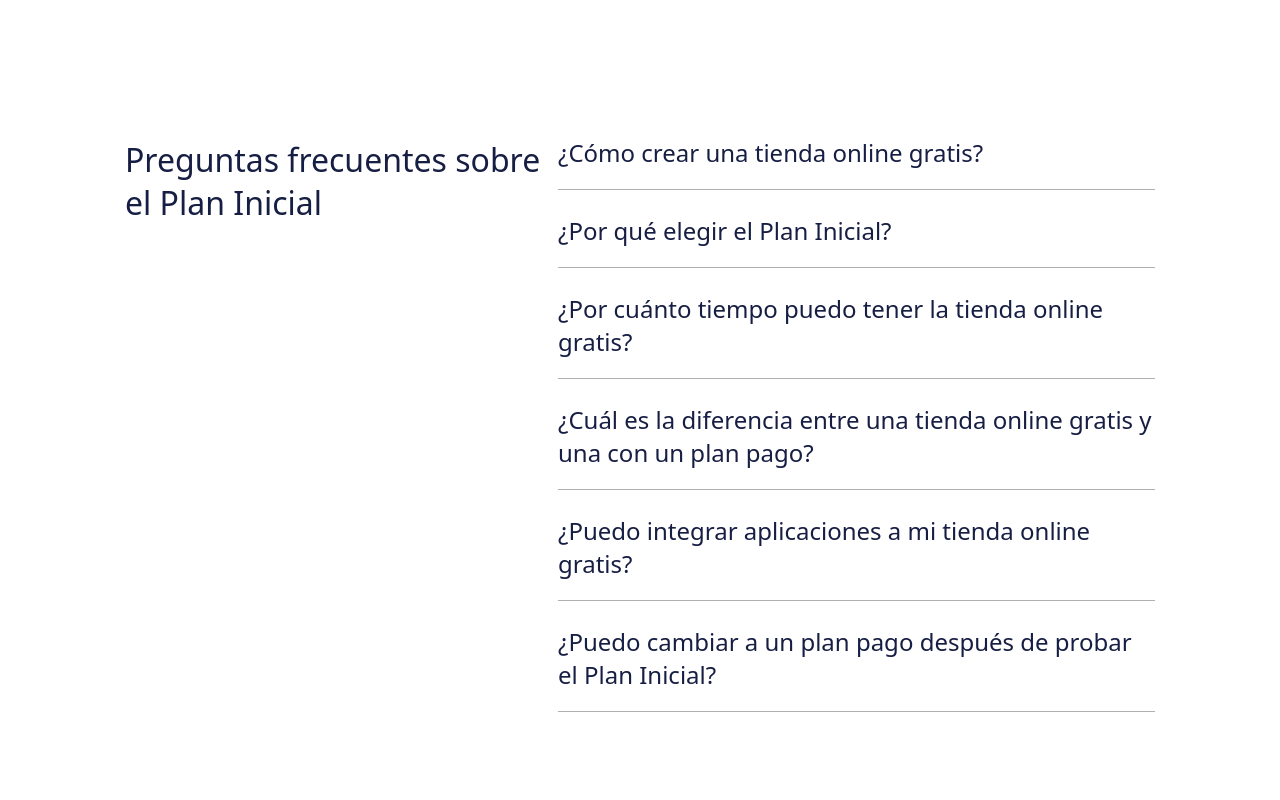
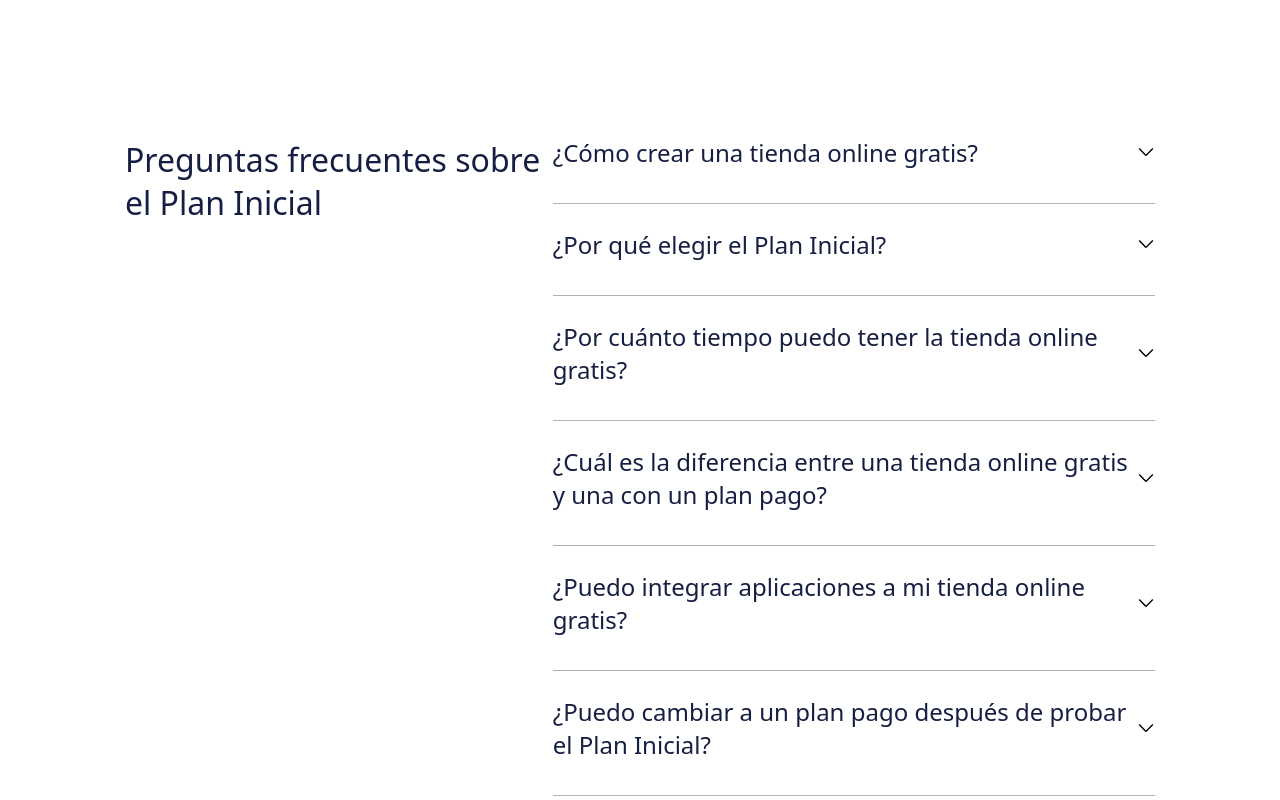
Before and after one commit to felipeamelong/P-gina-Tienda-Nube---Felipe-Amelong, a plain HTML site: page index.html in a window 1280 px wide. Shown: the part 4160-4960 px from the top of the page. Drawn offline with Linux system fonts and the light colour scheme.

Commit message:
Agrego svg en sec8

```diff
--- a/index.html
+++ b/index.html
@@ -130,12 +130,30 @@
         <div class="contenedor-row" id="contenedor-preguntas">
             <h2 id="subtitulo-preguntas">Preguntas frecuentes sobre el Plan Inicial</h2>
             <section>
-                <h3 class="lista-preguntas">¿Cómo crear una tienda online gratis?</h3>
-                <h3 class="lista-preguntas">¿Por qué elegir el Plan Inicial?</h3>
-                <h3 class="lista-preguntas">¿Por cuánto tiempo puedo tener la tienda online gratis?</h3>
-                <h3 class="lista-preguntas">¿Cuál es la diferencia entre una tienda online gratis y una con un plan pago?</h3>
-                <h3 class="lista-preguntas">¿Puedo integrar aplicaciones a mi tienda online gratis?</h3>
-                <h3 class="lista-preguntas">¿Puedo cambiar a un plan pago después de probar el Plan Inicial?</h3>
+                <div class="lista-preguntas">
+                    <h3>¿Cómo crear una tienda online gratis?</h3>
+                    <svg xmlns="http://www.w3.org/2000/svg" viewBox="0 0 16 16"><path d="M8 10.18 2.39 4.52l-.89.87 5.59 5.71a1.18 1.18 0 0 0 .86.39 1.13 1.13 0 0 0 .85-.39l5.7-5.7-.88-.89z"></path></svg>
+                </div>
+                <div class="lista-preguntas">
+                    <h3>¿Por qué elegir el Plan Inicial?</h3>
+                    <svg xmlns="http://www.w3.org/2000/svg" viewBox="0 0 16 16"><path d="M8 10.18 2.39 4.52l-.89.87 5.59 5.71a1.18 1.18 0 0 0 .86.39 1.13 1.13 0 0 0 .85-.39l5.7-5.7-.88-.89z"></path></svg>
+                </div>
+                <div class="lista-preguntas">
+                    <h3>¿Por cuánto tiempo puedo tener la tienda online gratis?</h3>
+                    <svg xmlns="http://www.w3.org/2000/svg" viewBox="0 0 16 16"><path d="M8 10.18 2.39 4.52l-.89.87 5.59 5.71a1.18 1.18 0 0 0 .86.39 1.13 1.13 0 0 0 .85-.39l5.7-5.7-.88-.89z"></path></svg>
+                </div>
+                <div class="lista-preguntas">
+                    <h3>¿Cuál es la diferencia entre una tienda online gratis y una con un plan pago?</h3>
+                    <svg xmlns="http://www.w3.org/2000/svg" viewBox="0 0 16 16"><path d="M8 10.18 2.39 4.52l-.89.87 5.59 5.71a1.18 1.18 0 0 0 .86.39 1.13 1.13 0 0 0 .85-.39l5.7-5.7-.88-.89z"></path></svg>
+                </div>
+                <div class="lista-preguntas">
+                    <h3>¿Puedo integrar aplicaciones a mi tienda online gratis?</h3>
+                    <svg xmlns="http://www.w3.org/2000/svg" viewBox="0 0 16 16"><path d="M8 10.18 2.39 4.52l-.89.87 5.59 5.71a1.18 1.18 0 0 0 .86.39 1.13 1.13 0 0 0 .85-.39l5.7-5.7-.88-.89z"></path></svg>
+                </div>
+                <div class="lista-preguntas">
+                    <h3>¿Puedo cambiar a un plan pago después de probar el Plan Inicial?</h3>
+                    <svg xmlns="http://www.w3.org/2000/svg" viewBox="0 0 16 16"><path d="M8 10.18 2.39 4.52l-.89.87 5.59 5.71a1.18 1.18 0 0 0 .86.39 1.13 1.13 0 0 0 .85-.39l5.7-5.7-.88-.89z"></path></svg>
+                </div>
             </section>
         </div>
     </section>
--- a/style.css
+++ b/style.css
@@ -125,6 +125,11 @@ header svg{
     height: 16px;
     padding-right: 10px;
     fill: #0050c3;
+}
+
+.lista-preguntas svg{
+    min-width: 18px;
+    height: 18px;
 }
 
 /* TEXTO */
@@ -286,7 +291,10 @@ header div{
 
 .lista-preguntas{
     border-bottom: 0.1px solid rgb(180, 175, 175);
-    padding-bottom: 20px;
+    padding-bottom: 10px;
+    display: flex;
+    justify-content: space-between;
+    align-items: center;
 }
 
 #logos{
```
